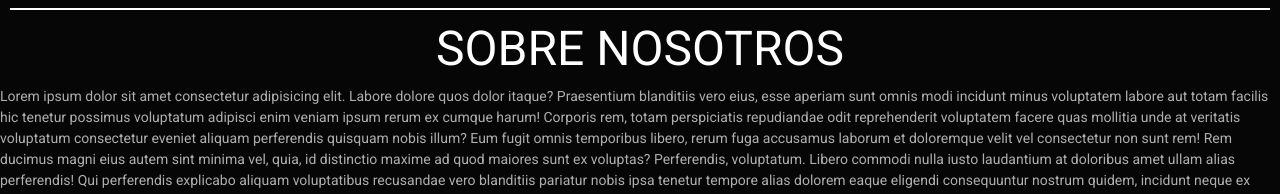
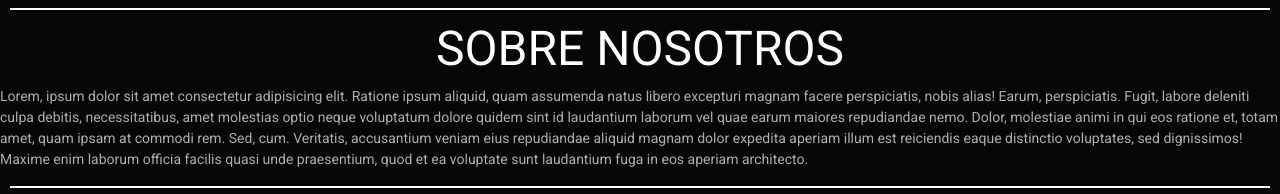
Before and after one commit to PabloGuillermoVelasco/VelserProyecto1, a plain HTML site: page index.html in a window 1280 px wide. Shown: the part 486-680 px from the top of the page. Drawn offline with nearby package versions, Linux system fonts and the light colour scheme.

Commit message:
detalles

```diff
--- a/index.html
+++ b/index.html
@@ -115,54 +115,7 @@
         <section>
             <div>
                 <h2 class="text-center">SOBRE NOSOTROS</h2>
-                <p>Lorem ipsum dolor sit amet consectetur adipisicing elit. Labore dolore quos dolor
-                    itaque? Praesentium blanditiis
-                    vero eius, esse aperiam sunt omnis modi incidunt minus voluptatem labore aut totam facilis hic
-                    tenetur
-                    possimus
-                    voluptatum adipisci enim veniam ipsum rerum ex cumque harum! Corporis rem, totam perspiciatis
-                    repudiandae
-                    odit
-                    reprehenderit voluptatem facere quas mollitia unde at veritatis voluptatum consectetur eveniet
-                    aliquam
-                    perferendis quisquam nobis illum? Eum fugit omnis temporibus libero, rerum fuga accusamus laborum et
-                    doloremque
-                    velit vel consectetur non sunt rem! Rem ducimus magni eius autem sint minima vel, quia, id
-                    distinctio maxime
-                    ad
-                    quod maiores sunt ex voluptas? Perferendis, voluptatum. Libero commodi nulla iusto laudantium at
-                    doloribus
-                    amet
-                    ullam alias perferendis! Qui perferendis explicabo aliquam voluptatibus recusandae vero blanditiis
-                    pariatur
-                    nobis ipsa tenetur tempore alias dolorem eaque eligendi consequuntur nostrum quidem, incidunt neque
-                    ex
-                    facilis
-                    exercitationem. Dolore iste dolorem, tempore rem earum perferendis magnam ipsum odio non neque quasi
-                    saepe
-                    totam
-                    at error sit, in aperiam dicta quia repellat! Fugit, rerum distinctio aliquam porro harum earum,
-                    alias nam
-                    ratione libero iste culpa error minima tempore mollitia adipisci architecto? Ad debitis est labore
-                    quaerat
-                    nostrum nobis, voluptatibus facere? Id sint veritatis perferendis beatae sequi nihil ipsum optio
-                    architecto!
-                    Distinctio vero, modi facilis pariatur harum cumque. Quas quisquam voluptatibus saepe iure ex
-                    accusantium,
-                    vel
-                    ipsam quos. Sunt exercitationem tempora fugit? Asperiores ullam vitae sequi ipsa corrupti. Odit nam
-                    dignissimos
-                    sint magni autem deserunt vitae enim eaque illum ex alias fuga provident facere, nihil expedita
-                    ullam
-                    facilis,
-                    nesciunt magnam, accusamus dolorem beatae similique? Tenetur voluptatibus deserunt sequi rerum
-                    corrupti hic,
-                    impedit aliquam commodi distinctio minima ipsam aut debitis modi quia facilis? Eveniet veniam animi
-                    alias
-                    dolorum minus similique odit, laboriosam voluptates! Perspiciatis tempora praesentium at, quibusdam,
-                    quidem,
-                    quisquam magni eius optio modi est quam asperiores sequi tempore aut doloribus corrupti fugiat rerum
-                    sapiente?
+                <p>Lorem, ipsum dolor sit amet consectetur adipisicing elit. Ratione ipsum aliquid, quam assumenda natus libero excepturi magnam facere perspiciatis, nobis alias! Earum, perspiciatis. Fugit, labore deleniti culpa debitis, necessitatibus, amet molestias optio neque voluptatum dolore quidem sint id laudantium laborum vel quae earum maiores repudiandae nemo. Dolor, molestiae animi in qui eos ratione et, totam amet, quam ipsam at commodi rem. Sed, cum. Veritatis, accusantium veniam eius repudiandae aliquid magnam dolor expedita aperiam illum est reiciendis eaque distinctio voluptates, sed dignissimos! Maxime enim laborum officia facilis quasi unde praesentium, quod et ea voluptate sunt laudantium fuga in eos aperiam architecto.
                 </p>
             </div>
         </section>
```
Also changed, not shown: Pages/noticias.html (+1 -1 lines).
